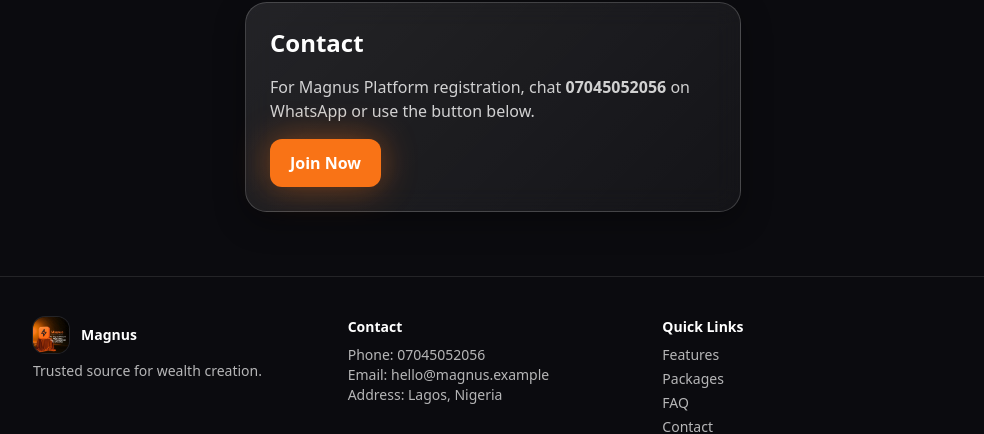
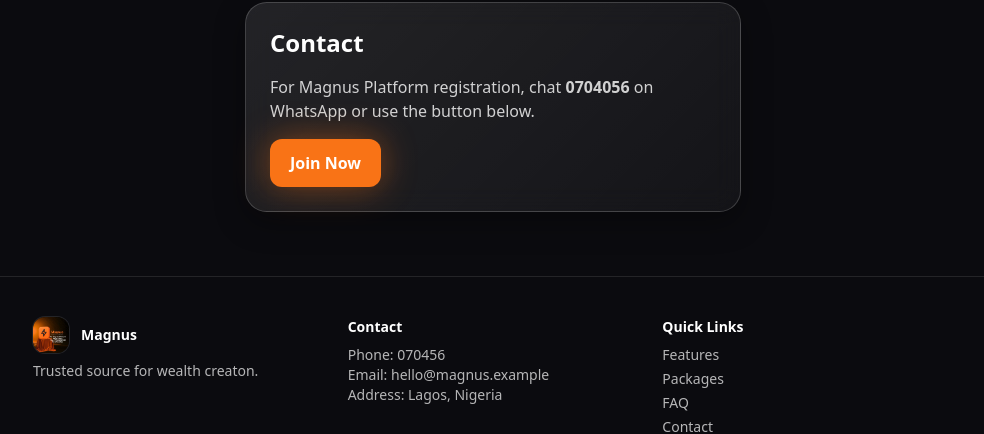
Before and after one commit to Ellaskillz4sure/DONE, a plain HTML site: page index.html in a window 1280 px wide. Shown: the part 4192-4626 px from the top of the page, without its empty margins (287-1271 px from the left). Drawn offline with nearby package versions, Linux system fonts and the light colour scheme.

Commit message:
index.html

```diff
--- a/index.html
+++ b/index.html
@@ -335,7 +335,7 @@
         <div class="max-w-xl mx-auto px-4 sm:px-6 lg:px-10">
           <div class="glass rounded-2-5xl p-6 shadow-card">
             <h2 class="text-2xl font-bold mb-4">Contact</h2>
-            <p class="text-white/80 mb-4">For Magnus Platform registration, chat <strong>07045052056</strong> on WhatsApp or use the button below.</p>
+            <p class="text-white/80 mb-4">For Magnus Platform registration, chat <strong>0704056</strong> on WhatsApp or use the button below.</p>
             <a href="https://wa.me/2347045052056" class="inline-flex items-center gap-2 rounded-xl px-5 py-3 bg-magnus hover:bg-magnus2 transition shadow-glow font-semibold">Join Now</a>
           </div>
         </div>
@@ -351,11 +351,11 @@
               </div>
               <span class="font-semibold">Magnus</span>
             </div>
-            <p class="text-white/70">Trusted source for wealth creation.</p>
+            <p class="text-white/70">Trusted source for wealth creaton.</p>
           </div>
           <div>
             <h4 class="font-semibold mb-2">Contact</h4>
-            <p class="text-white/70">Phone: 07045052056</p>
+            <p class="text-white/70">Phone: 070456</p>
             <p class="text-white/70">Email: hello@magnus.example</p>
             <p class="text-white/70">Address: Lagos, Nigeria</p>
           </div>
```
